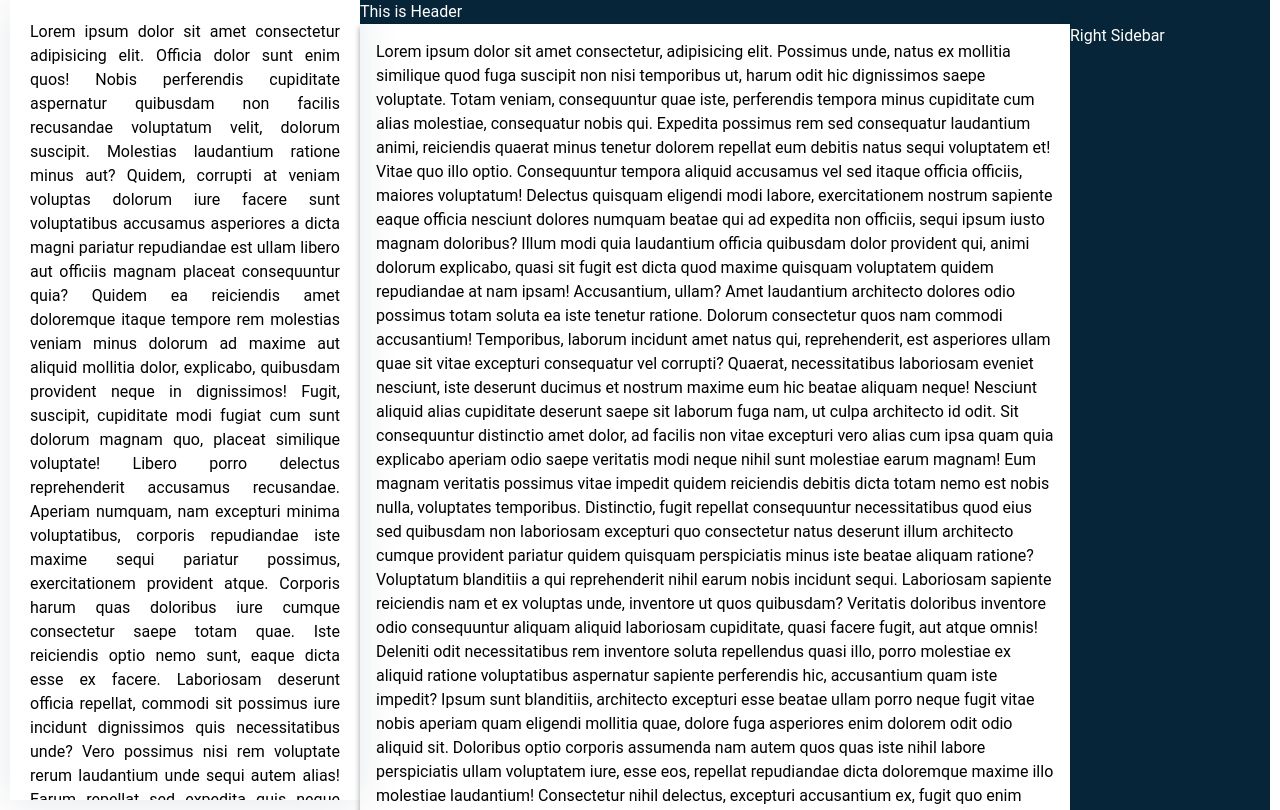
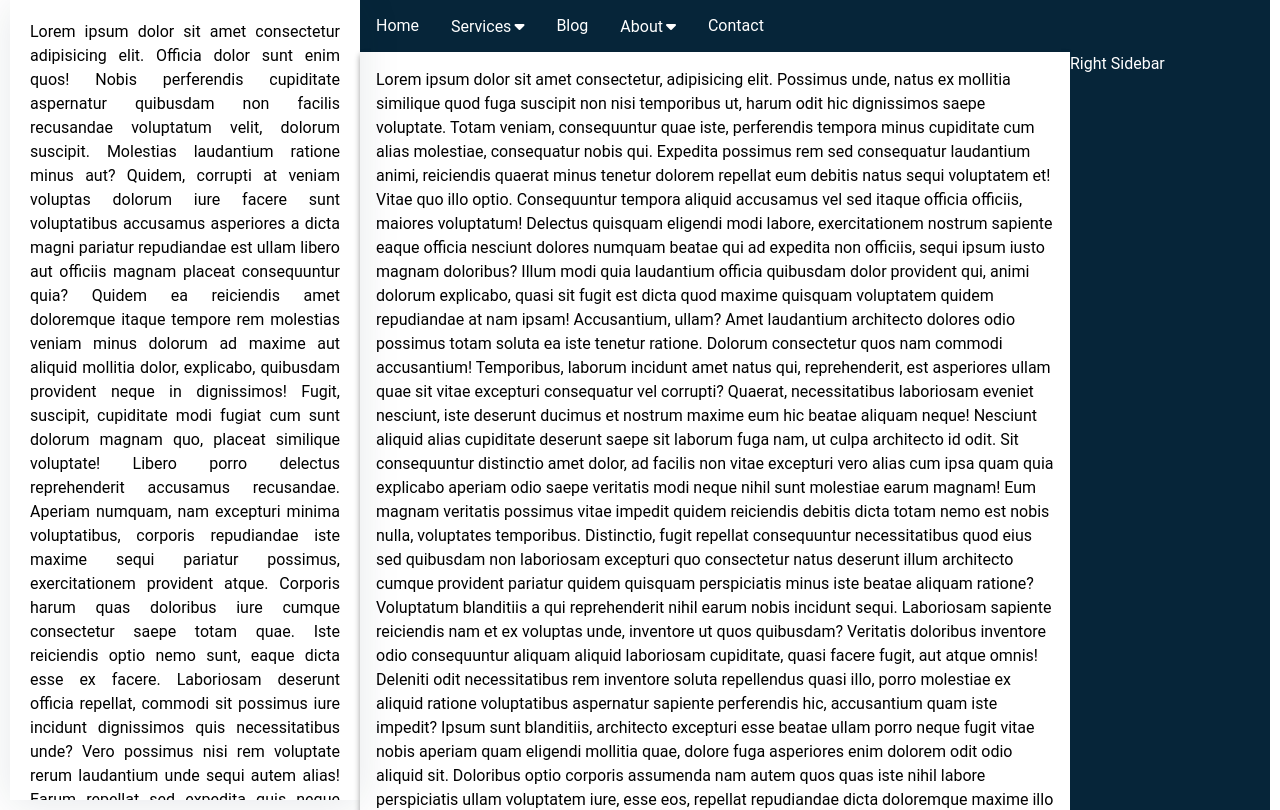
Before and after one commit to codergalib2005/english-learner-client, a Next.js app: page / in a window 1280 px wide. Shown: the top 810 px of the page. Built offline with nearby package versions, Linux system fonts and the light colour scheme.

Commit message:
updated navbar

```diff
--- a/components/shared/Header/Header.tsx
+++ b/components/shared/Header/Header.tsx
@@ -1,7 +1,43 @@
+import Head from "next/head";
+
 export default function Header() {
-    return (
-        <div className="header_parent_class">
-            This is Header
+  return (
+    <>
+      <Head>
+        <link rel="stylesheet" href="https://cdnjs.cloudflare.com/ajax/libs/font-awesome/6.2.0/css/all.min.css" />
+      </Head>
+
+      <nav className="navbar">
+        <a href="#home">Home</a>
+
+        <div className="dropdown">
+          <button className="dropbtn">
+            Services
+            <i className="fa fa-caret-down"></i>
+          </button>
+          <div className="dropdown-content">
+            <a href="#">British English</a>
+            <a href="#">American English</a>
+            <a href="#">Talk your Friends</a>
+            <a href="#">Find Partner</a>
+          </div>
         </div>
-    )
+
+        <a href="#">Blog</a>
+        <div className="dropdown">
+          <button className="dropbtn">
+            About
+            <i className="fa fa-caret-down"></i>
+          </button>
+          <div className="dropdown-content">
+            <a href="#">Our Company</a>
+            <a href="#">Our Team</a>
+            <a href="#">Community</a>
+            <a href="#">FAQs</a>
+          </div>
+        </div>
+        <a href="#">Contact</a>
+      </nav>
+    </>
+  );
 }
--- a/styles/components/shared/_header.scss
+++ b/styles/components/shared/_header.scss
@@ -1,4 +1,62 @@
-.header_parent_class {
-  background: $color-maastricht-Blue;
-  color: white;
+.navbar {
+  overflow: hidden;
+  background-color: $color-primary_color;
+  display: flex;
+  align-items: center;
+  a {
+    font-size: 16px;
+    color: white;
+    text-align: center;
+    padding: 14px 16px;
+    text-decoration: none;
+    &:hover {
+      background-color: $color-primary_color_hover;
+    }
+  }
 }
+.dropdown {
+  overflow: hidden;
+  .dropbtn {
+    cursor: pointer;
+    font-size: 16px;
+    border: none;
+    outline: none;
+    color: white;
+    padding: 14px 16px;
+    background-color: inherit;
+    font-family: inherit;
+    margin: 0;
+    .fa {
+      margin-left: 3px;
+    }
+  }
+  &:hover {
+    .dropbtn {
+      background-color: $color-primary_color_hover;
+    }
+    .dropdown-content {
+      display: block;
+    }
+  }
+}
+.dropdown-content {
+  display: none;
+  position: absolute;
+  background-color: #f9f9f9;
+  min-width: 160px;
+  box-shadow: 0px 8px 16px 0px rgba(0, 0, 0, 0.2);
+  border-radius: 8px;
+  z-index: 1;
+  a {
+    float: none;
+    color: black;
+    padding: 12px 16px;
+    text-decoration: none;
+    display: block;
+    text-align: left;
+    &:hover {
+      background-color: $color-primary_color_hover;
+      color: white;
+    }
+  }
+}
```
